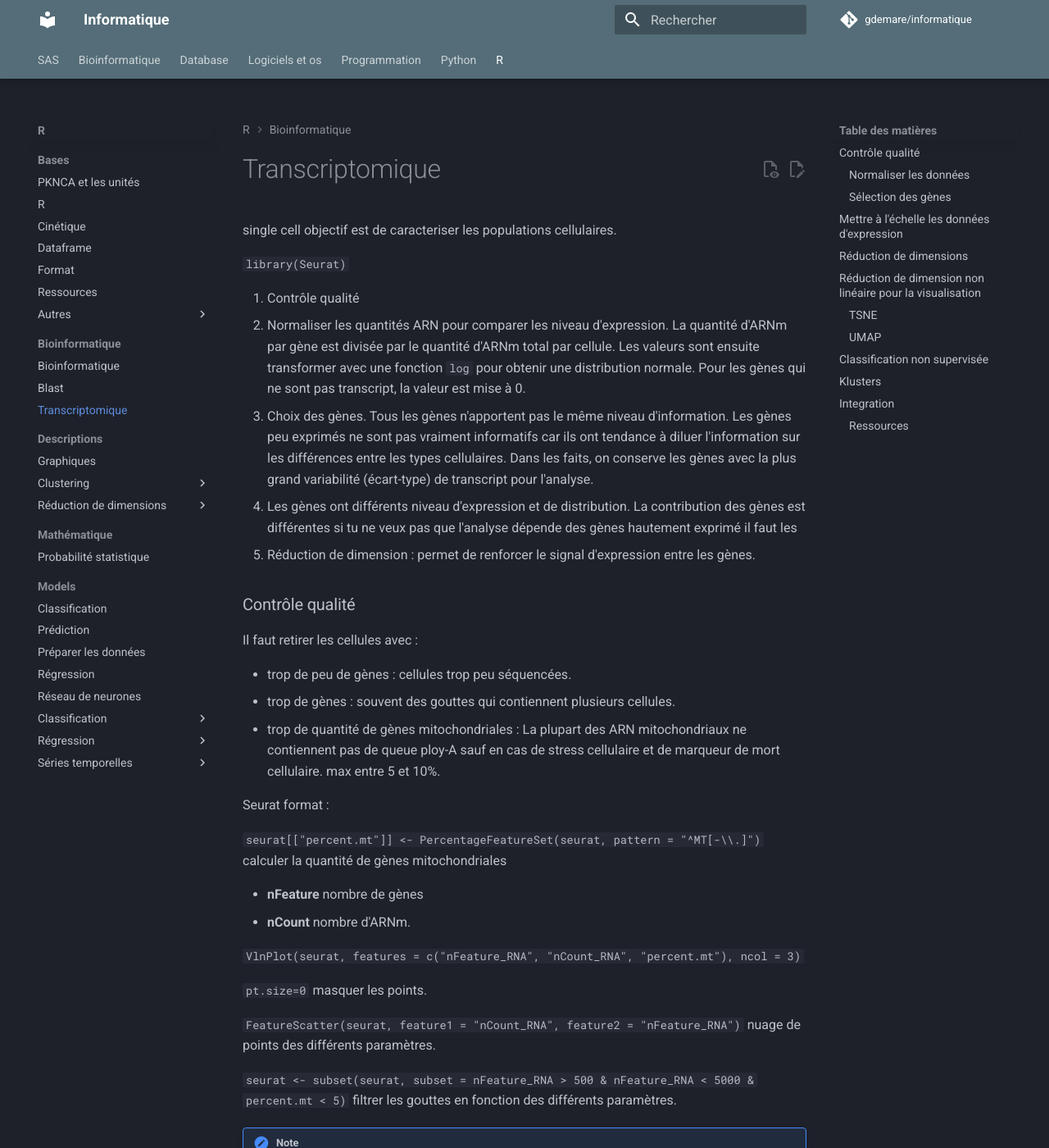
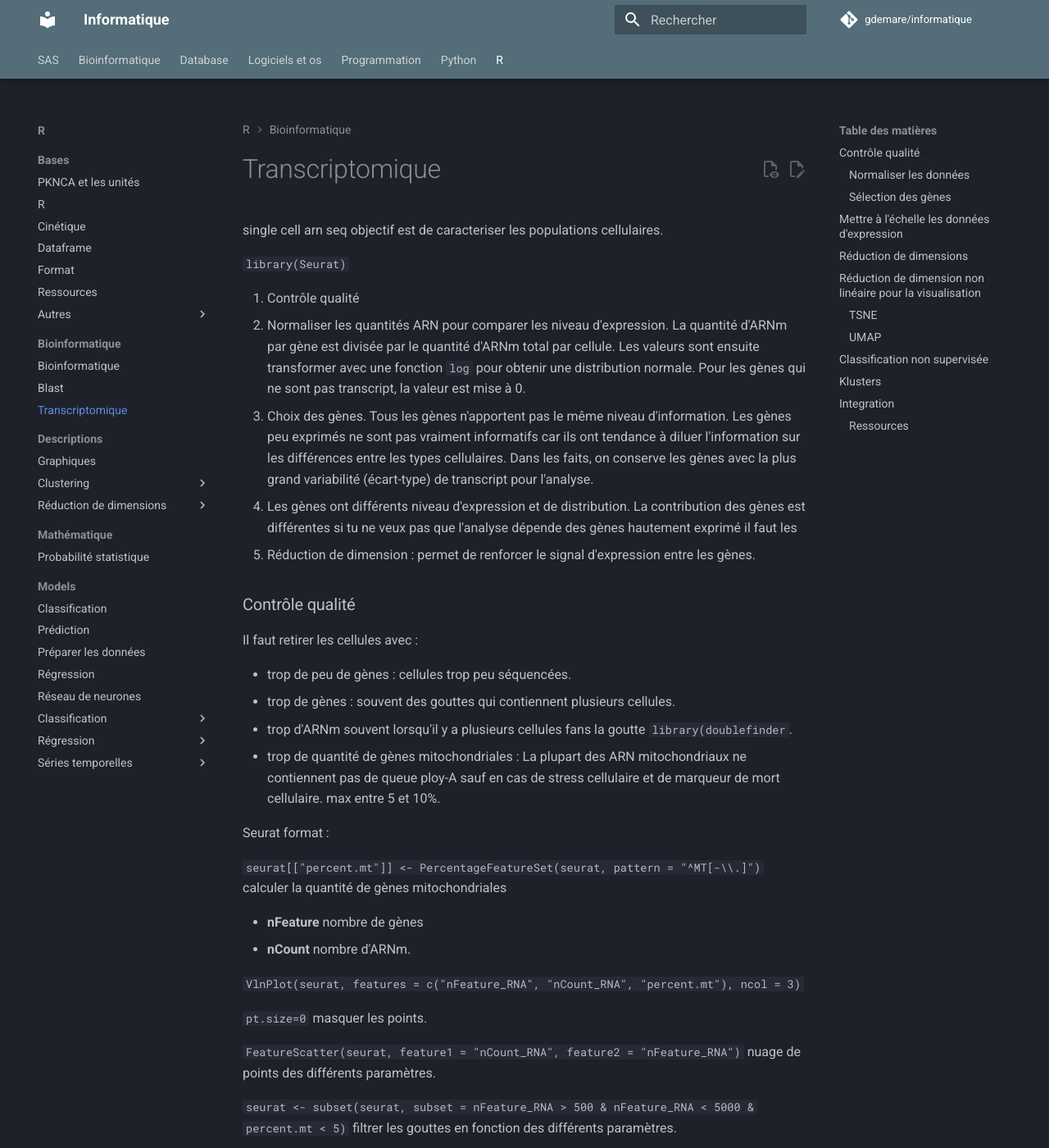
Before and after one commit to gdemare/Informatique, an MkDocs documentation site: the page built from docs/r/bioinformatique/transcriptomique.md, in a window 1280 px wide and 1400 px high. Shown: the whole window at 82% size. Built offline with MkDocs 1.6.1 and Material for MkDocs 9.7.7, drawn with Linux system fonts in a browser that asks for light colours; comment, search, counter and statistics services are not loaded.

Commit message:
Update transcriptomique.md

```diff
--- a/docs/r/bioinformatique/transcriptomique.md
+++ b/docs/r/bioinformatique/transcriptomique.md
@@ -1,4 +1,4 @@
-single cell
+single cell arn seq
 objectif est de caracteriser les populations cellulaires.
 
 `library(Seurat)`
@@ -15,6 +15,7 @@ Il faut retirer les cellules avec :
 
 - trop de peu de gènes : cellules trop peu séquencées.
 - trop de gènes : souvent des gouttes qui contiennent plusieurs cellules.
+- trop d'ARNm souvent lorsqu'il y a plusieurs cellules fans la goutte `library(doublefinder`.
 - trop de quantité de gènes mitochondriales : La plupart des ARN mitochondriaux ne contiennent pas  de queue ploy-A sauf en cas de stress cellulaire et de marqueur de mort cellulaire. max entre 5 et 10%.
 
 Seurat format :
```
